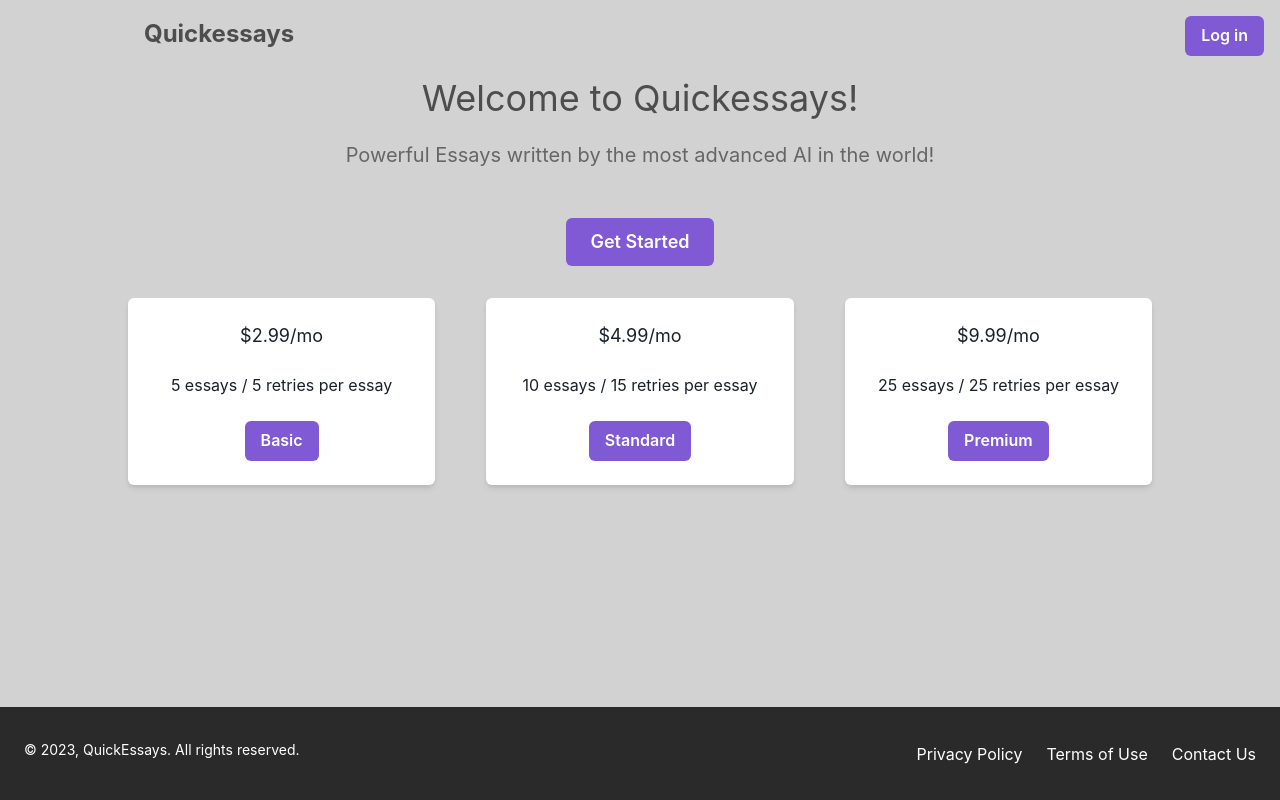
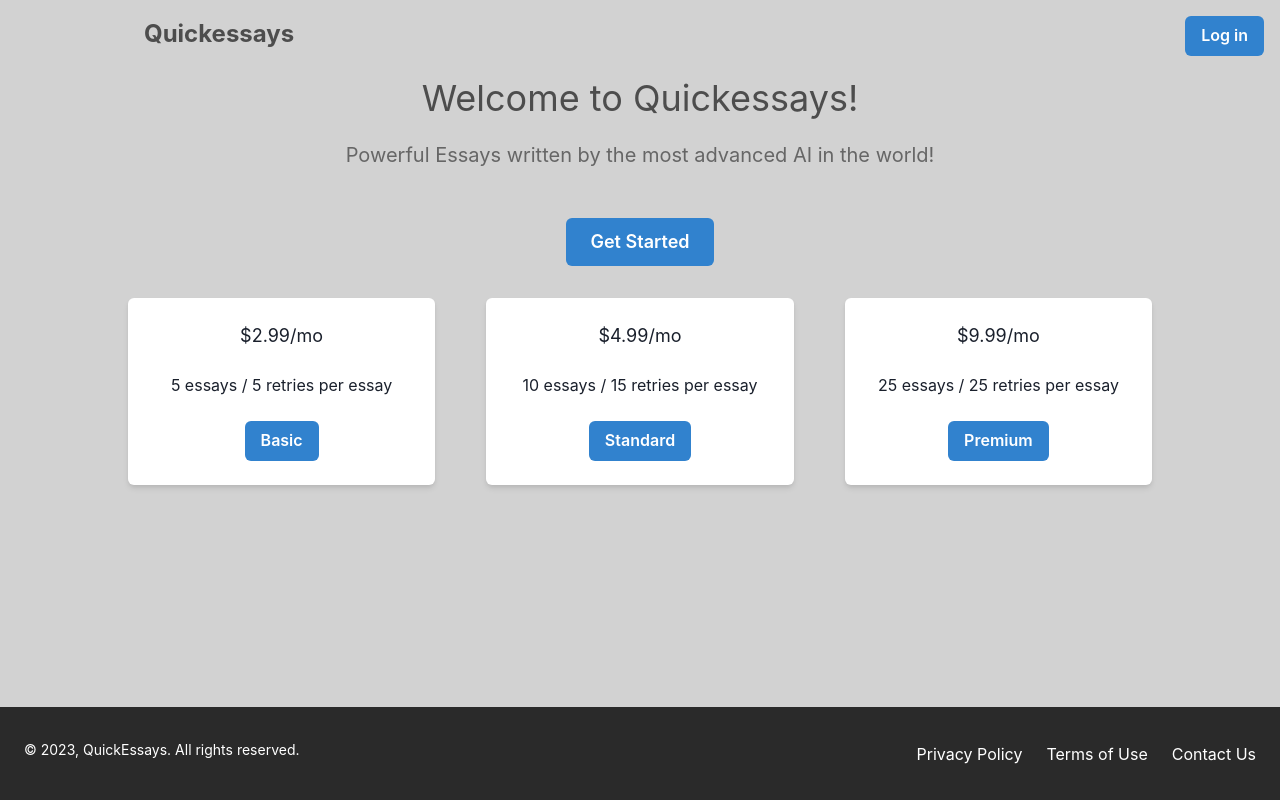
Before and after one commit to PhilMoran1/QuickEssays_v2, a React (Create React App) app: page / in a window 1280 px wide. Built offline with nearby package versions, Linux system fonts and the light colour scheme.

Commit message:
fetch.mjs

```diff
--- a/src/Pages/Components/Menu/Components/Payment/Payment.js
+++ b/src/Pages/Components/Menu/Components/Payment/Payment.js
@@ -4,6 +4,7 @@ import { Elements } from "@stripe/react-stripe-js";
 import CheckoutForm from "./CheckoutForm";
 import { loadStripe } from "@stripe/stripe-js";
 
+import { getConfig, createPaymentIntent } from "../../../fetch.mjs";
 function Payment(props) {
 
   const [usrData, setUsrData] = useState('');
@@ -22,29 +23,17 @@ function Payment(props) {
   const plan = props.plan;
   console.log(props.plan)
   useEffect(() => {
-    fetch("http://localhost:3000/config").then(async (r) => {
-      const { publishableKey } = await r.json();
-      setStripePromise(loadStripe(publishableKey));
-    });
+
+    getConfig().then((result) => {
+      setStripePromise(loadStripe(result));
+    }).catch((error) => { console.log("Couldnt fetch publishable key - ", error)})
+
   }, []);
 
   useEffect(() => {
-
-    console.log(props);
-
-    fetch("http://localhost:3000/create-payment-intent", {
-      method: 'POST',
-      headers: {
-        'Content-Type': 'application/json'
-      },
-      body: JSON.stringify({
-        purchaser: {user: usrData, plan: props.plan}
-      })
-    }).then(async (result) => {
-      var { clientSecret } = await result.json();
-      console.log(clientSecret)
-      setClientSecret(clientSecret);
-    });
+    createPaymentIntent(usrData, props.plan).then((result) => {
+      setClientSecret(result)
+    }).catch((error) => { console.log("Couldnt create Payment Intent - " , error)})
   }, [usrData]);
 
   return (
--- a/src/Pages/Components/fetch.mjs
+++ b/src/Pages/Components/fetch.mjs
@@ -1,3 +1,4 @@
+import { PaymentRequestButtonElement } from "@stripe/react-stripe-js";
 
 const URL = "https://8be9-37-133-87-18.eu.ngrok.io";
 // const URL = "http://localhost:3000"
@@ -89,7 +90,7 @@ export async function fetchLogin(email,password) {
 
 export async function createEssay(token, formData) {
 
-    return await fetch(`${URL}/create-data`, {
+    return await fetch(`${URL}/create-essay`, {
       method: 'POST',
       headers: {
         'Content-Type': 'application/json',
@@ -102,3 +103,28 @@ export async function createEssay(token, formData) {
       .then(data => {console.log(data);})
       .catch(error => console.error(error));
   }
+
+
+export async function getConfig() {
+  return await fetch(`${URL}/config`).then(async (r) => {
+      const { publishableKey } = await r.json();
+      console.log(publishableKey)
+      return publishableKey;
+      // setStripePromise(loadStripe(publishableKey));
+    }).catch((error) => {console.log(error)});
+}
+
+export async function createPaymentIntent(usrData, plan) {
+  return await fetch(`${URL}/create-payment-intent`, {
+      method: 'POST',
+      headers: {
+        'Content-Type': 'application/json'
+      },
+      body: JSON.stringify({
+        purchaser: {user: usrData, plan: plan}
+      })
+    }).then(async (result) => {
+      var { clientSecret } = await result.json();
+      return clientSecret;
+    });
+}
--- a/src/Pages/LandingPage/LandingPage.js
+++ b/src/Pages/LandingPage/LandingPage.js
@@ -161,7 +161,7 @@ function LandingPage() {
       </Modal>
 
         <Box position="absolute" top="0" right="0" p={4}>
-        <Button onClick={handleLoginOpen} colorScheme="purple" size="md">
+        <Button onClick={handleLoginOpen} colorScheme="blue" size="md">
           Log in
         </Button>
       </Box>
@@ -188,7 +188,7 @@ function LandingPage() {
         <Text fontSize="xl" mb={12} color="#666">
           Powerful Essays written by the most advanced AI in the world!
         </Text>
-        <Button onClick={handleSignupOpen} colorScheme="purple" size="lg" mb={8}>
+        <Button onClick={handleSignupOpen} colorScheme="blue" size="lg" mb={8}>
           Get Started
         </Button>
         <Flex justify="space-between">
@@ -205,7 +205,7 @@ function LandingPage() {
               $2.99/mo
             </Text>
             <Text mb={6}>5 essays / 5 retries per essay</Text>
-            <Button colorScheme="purple" size="md">
+            <Button colorScheme="blue" size="md">
               Basic
             </Button>
           </Box>
@@ -222,7 +222,7 @@ function LandingPage() {
               $4.99/mo
             </Text>
             <Text mb={6}>10 essays / 15 retries per essay</Text>
-            <Button colorScheme="purple" size="md">
+            <Button colorScheme="blue" size="md">
               Standard
             </Button>
           </Box>
@@ -239,7 +239,7 @@ function LandingPage() {
               $9.99/mo
             </Text>
             <Text mb={6}>25 essays / 25 retries per essay</Text>
-            <Button colorScheme="purple" size="md">
+            <Button colorScheme="blue" size="md">
               Premium
             </Button>
           </Box>
```
